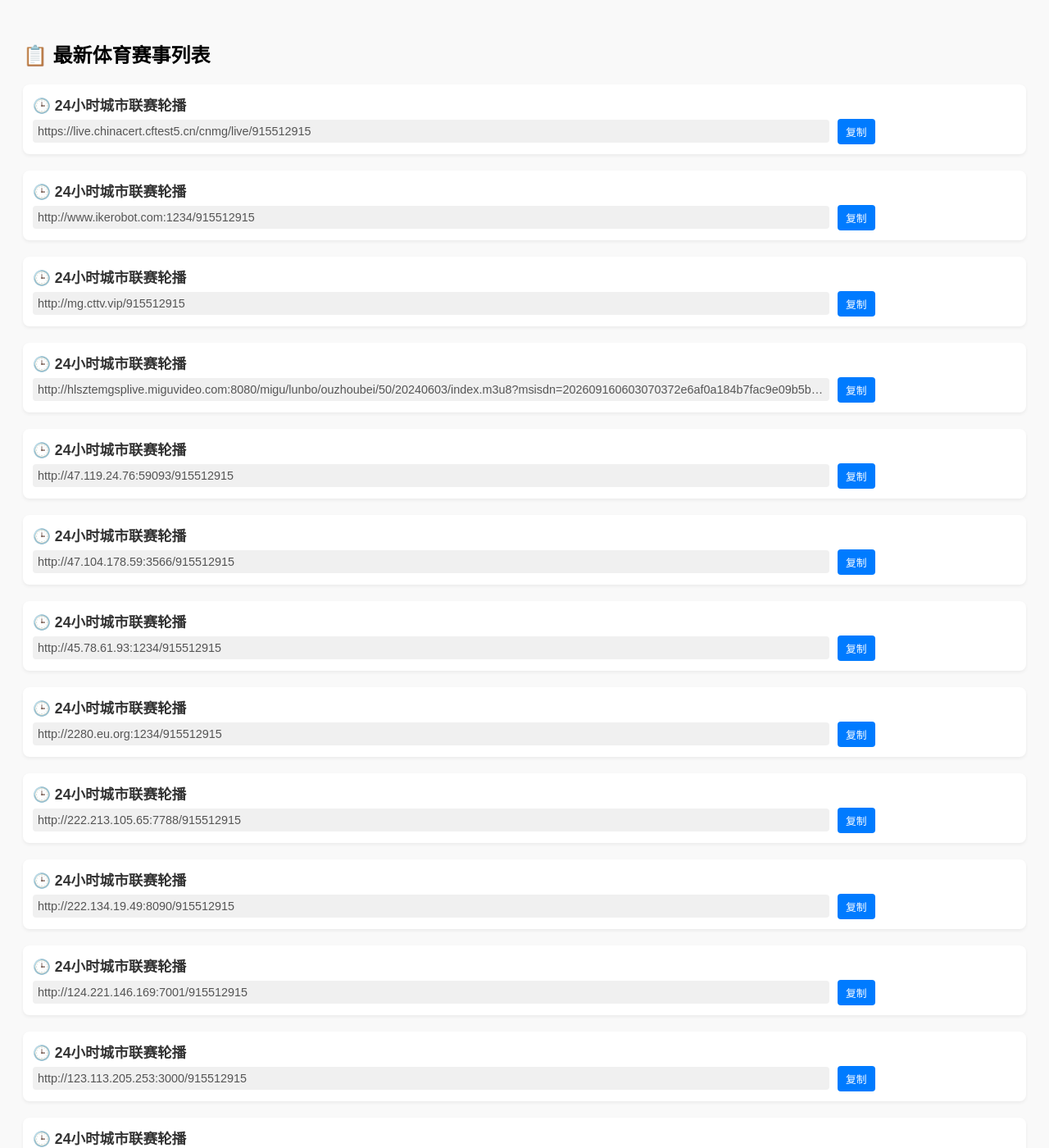
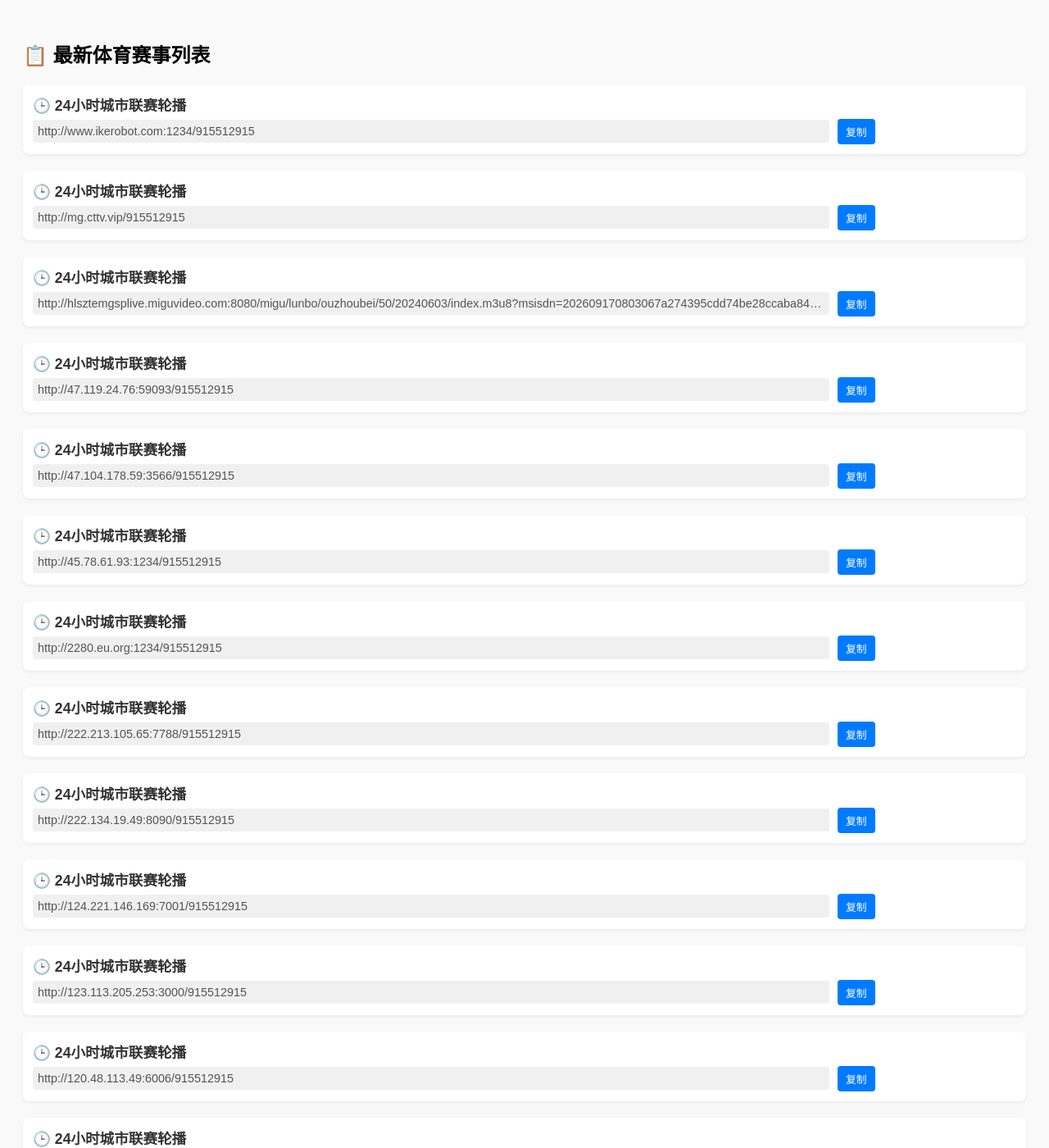
Before and after one commit to kimwang1978/iptv.github.io, a Jekyll site: the page tiyu.html, which Jekyll copies as it is, in a window 1280 px wide and 1400 px high. Shown: the whole window at 82% size. Built offline with Jekyll 4.4.1, drawn with Linux system fonts in a browser that asks for light colours; some of the changed text lies outside the part shown.

Commit message:
Sync File 2026-09-17 08:29:55

```diff
--- a/tiyu.html
+++ b/tiyu.html
@@ -52,7 +52,7 @@
         <div class="item">
             <div class="title">🕒 24小时城市联赛轮播</div>
             <div class="url-wrapper">
-                <div class="url" id="url_0">https://live.chinacert.cftest5.cn/cnmg/live/915512915</div>
+                <div class="url" id="url_0">http://www.ikerobot.com:1234/915512915</div>
                 <button class="copy-btn" onclick="copyToClipboard('url_0')">复制</button>
             </div>
         </div>
@@ -60,7 +60,7 @@
         <div class="item">
             <div class="title">🕒 24小时城市联赛轮播</div>
             <div class="url-wrapper">
-                <div class="url" id="url_1">http://www.ikerobot.com:1234/915512915</div>
+                <div class="url" id="url_1">http://mg.cttv.vip/915512915</div>
                 <button class="copy-btn" onclick="copyToClipboard('url_1')">复制</button>
             </div>
         </div>
@@ -68,7 +68,7 @@
         <div class="item">
             <div class="title">🕒 24小时城市联赛轮播</div>
             <div class="url-wrapper">
-                <div class="url" id="url_2">http://mg.cttv.vip/915512915</div>
+                <div class="url" id="url_2">http://hlsztemgsplive.miguvideo.com:8080/migu/lunbo/ouzhoubei/50/20240603/index.m3u8?msisdn=202609170803067a274395cdd74be28ccaba84bc7407b1&mdspid=&spid=800033&netType=0&sid=5910022136&pid=2028597139&timestamp=20260917080306&Channel_ID=0116_2600000900-99000-201600010010027&ProgramID=915512915&ParentNodeID=-99&assertID=5910022136&client_ip=171.8.79.254&SecurityKey=20260917080306&promotionId=&mvid=5900006618&mcid=500020&playurlVersion=ZQ-A1-9.9.1-SNAPSHOT&userid=&jmhm=&videocodec=h264&appCode=miguvideo_android&bean=mgspad&tid=android&conFee=0&encrypt=45552fbb17f85d6982aeba9376bb31df</div>
                 <button class="copy-btn" onclick="copyToClipboard('url_2')">复制</button>
             </div>
         </div>
@@ -76,7 +76,7 @@
         <div class="item">
             <div class="title">🕒 24小时城市联赛轮播</div>
             <div class="url-wrapper">
-                <div class="url" id="url_3">http://hlsztemgsplive.miguvideo.com:8080/migu/lunbo/ouzhoubei/50/20240603/index.m3u8?msisdn=202609160603070372e6af0a184b7fac9e09b5b143e171&mdspid=&spid=800033&netType=0&sid=5910022136&pid=2028597139&timestamp=20260916060307&Channel_ID=0116_2600000900-99000-201600010010027&ProgramID=915512915&ParentNodeID=-99&assertID=5910022136&client_ip=171.8.79.254&SecurityKey=20260916060307&promotionId=&mvid=5900006618&mcid=500020&playurlVersion=ZQ-A1-9.9.1-SNAPSHOT&userid=&jmhm=&videocodec=h264&appCode=miguvideo_android&bean=mgspad&tid=android&conFee=0&encrypt=d71fcb71a41adf4bf3a19d30aff7b0b1</div>
+                <div class="url" id="url_3">http://47.119.24.76:59093/915512915</div>
                 <button class="copy-btn" onclick="copyToClipboard('url_3')">复制</button>
             </div>
         </div>
@@ -84,7 +84,7 @@
         <div class="item">
             <div class="title">🕒 24小时城市联赛轮播</div>
             <div class="url-wrapper">
-                <div class="url" id="url_4">http://47.119.24.76:59093/915512915</div>
+                <div class="url" id="url_4">http://47.104.178.59:3566/915512915</div>
                 <button class="copy-btn" onclick="copyToClipboard('url_4')">复制</button>
             </div>
         </div>
@@ -92,7 +92,7 @@
         <div class="item">
             <div class="title">🕒 24小时城市联赛轮播</div>
             <div class="url-wrapper">
-                <div class="url" id="url_5">http://47.104.178.59:3566/915512915</div>
+                <div class="url" id="url_5">http://45.78.61.93:1234/915512915</div>
                 <button class="copy-btn" onclick="copyToClipboard('url_5')">复制</button>
             </div>
         </div>
@@ -100,7 +100,7 @@
         <div class="item">
             <div class="title">🕒 24小时城市联赛轮播</div>
             <div class="url-wrapper">
-                <div class="url" id="url_6">http://45.78.61.93:1234/915512915</div>
+                <div class="url" id="url_6">http://2280.eu.org:1234/915512915</div>
                 <button class="copy-btn" onclick="copyToClipboard('url_6')">复制</button>
             </div>
         </div>
@@ -108,7 +108,7 @@
         <div class="item">
             <div class="title">🕒 24小时城市联赛轮播</div>
             <div class="url-wrapper">
-                <div class="url" id="url_7">http://2280.eu.org:1234/915512915</div>
+                <div class="url" id="url_7">http://222.213.105.65:7788/915512915</div>
                 <button class="copy-btn" onclick="copyToClipboard('url_7')">复制</button>
             </div>
         </div>
@@ -116,7 +116,7 @@
         <div class="item">
             <div class="title">🕒 24小时城市联赛轮播</div>
             <div class="url-wrapper">
-                <div class="url" id="url_8">http://222.213.105.65:7788/915512915</div>
+                <div class="url" id="url_8">http://222.134.19.49:8090/915512915</div>
                 <button class="copy-btn" onclick="copyToClipboard('url_8')">复制</button>
             </div>
         </div>
@@ -124,7 +124,7 @@
         <div class="item">
             <div class="title">🕒 24小时城市联赛轮播</div>
             <div class="url-wrapper">
-                <div class="url" id="url_9">http://222.134.19.49:8090/915512915</div>
+                <div class="url" id="url_9">http://124.221.146.169:7001/915512915</div>
                 <button class="copy-btn" onclick="copyToClipboard('url_9')">复制</button>
             </div>
         </div>
@@ -132,7 +132,7 @@
         <div class="item">
             <div class="title">🕒 24小时城市联赛轮播</div>
             <div class="url-wrapper">
-                <div class="url" id="url_10">http://124.221.146.169:7001/915512915</div>
+                <div class="url" id="url_10">http://123.113.205.253:3000/915512915</div>
                 <button class="copy-btn" onclick="copyToClipboard('url_10')">复制</button>
             </div>
         </div>
@@ -140,7 +140,7 @@
         <div class="item">
             <div class="title">🕒 24小时城市联赛轮播</div>
             <div class="url-wrapper">
-                <div class="url" id="url_11">http://123.113.205.253:3000/915512915</div>
+                <div class="url" id="url_11">http://120.48.113.49:6006/915512915</div>
                 <button class="copy-btn" onclick="copyToClipboard('url_11')">复制</button>
             </div>
         </div>
@@ -148,7 +148,7 @@
         <div class="item">
             <div class="title">🕒 24小时城市联赛轮播</div>
             <div class="url-wrapper">
-                <div class="url" id="url_12">http://120.48.113.49:6006/915512915</div>
+                <div class="url" id="url_12">http://120.24.194.118:10002/915512915</div>
                 <button class="copy-btn" onclick="copyToClipboard('url_12')">复制</button>
             </div>
         </div>
@@ -578,25 +578,25 @@
         </div>
 
         <div class="item">
+            <div class="title">🕒 世界杯++</div>
+            <div class="url-wrapper">
+                <div class="url" id="url_66">http://112.92.129.95:9898/hls/127/index.m3u8</div>
+                <button class="copy-btn" onclick="copyToClipboard('url_66')">复制</button>
+            </div>
+        </div>
+
+        <div class="item">
             <div class="title">🕒 世界杯+</div>
             <div class="url-wrapper">
-                <div class="url" id="url_66">http://120.76.248.139/live/bfgd/4200000246.m3u8</div>
-                <button class="copy-btn" onclick="copyToClipboard('url_66')">复制</button>
+                <div class="url" id="url_67">http://120.76.248.139/live/bfgd/4200000246.m3u8</div>
+                <button class="copy-btn" onclick="copyToClipboard('url_67')">复制</button>
             </div>
         </div>
 
         <div class="item">
             <div class="title">🕒 世界杯</div>
             <div class="url-wrapper">
-                <div class="url" id="url_67">http://120.76.248.139/live/bfgd/4200000064.m3u8</div>
-                <button class="copy-btn" onclick="copyToClipboard('url_67')">复制</button>
-            </div>
-        </div>
-
-        <div class="item">
-            <div class="title">🕒 斯诺克</div>
-            <div class="url-wrapper">
-                <div class="url" id="url_68">http://1.14.124.206:35455/huya/27599671</div>
+                <div class="url" id="url_68">http://120.76.248.139/live/bfgd/4200000064.m3u8</div>
                 <button class="copy-btn" onclick="copyToClipboard('url_68')">复制</button>
             </div>
         </div>
@@ -620,7 +620,7 @@
         <div class="item">
             <div class="title">🕒 斯诺克</div>
             <div class="url-wrapper">
-                <div class="url" id="url_71">http://8.155.43.98:35455/huya/27599671</div>
+                <div class="url" id="url_71">http://8.155.43.98:35455/huya/31018325</div>
                 <button class="copy-btn" onclick="copyToClipboard('url_71')">复制</button>
             </div>
         </div>
@@ -628,24 +628,16 @@
         <div class="item">
             <div class="title">🕒 斯诺克</div>
             <div class="url-wrapper">
-                <div class="url" id="url_72">http://8.155.43.98:35455/huya/31018325</div>
+                <div class="url" id="url_72">http://8.155.43.98:35455/huya/880214</div>
                 <button class="copy-btn" onclick="copyToClipboard('url_72')">复制</button>
-            </div>
-        </div>
-
-        <div class="item">
-            <div class="title">🕒 斯诺克</div>
-            <div class="url-wrapper">
-                <div class="url" id="url_73">http://8.155.43.98:35455/huya/880214</div>
-                <button class="copy-btn" onclick="copyToClipboard('url_73')">复制</button>
             </div>
         </div>
 
         <div class="item">
             <div class="title">🕒 足球联赛</div>
             <div class="url-wrapper">
-                <div class="url" id="url_74">http://live-cmvideo.cmread.com:80/migu/lunbo/wudaliansai/57/20230310/01.m3u8?msisdn=&mtv_session=&HlsSubType=1&HlsProfileId=1&nphaid=0&encrypt=37390fe8508db105ef85c897db9015f6</div>
-                <button class="copy-btn" onclick="copyToClipboard('url_74')">复制</button>
+                <div class="url" id="url_73">http://live-cmvideo.cmread.com:80/migu/lunbo/wudaliansai/57/20230310/01.m3u8?msisdn=&mtv_session=&HlsSubType=1&HlsProfileId=1&nphaid=0&encrypt=37390fe8508db105ef85c897db9015f6</div>
+                <button class="copy-btn" onclick="copyToClipboard('url_73')">复制</button>
             </div>
         </div>
 
```
